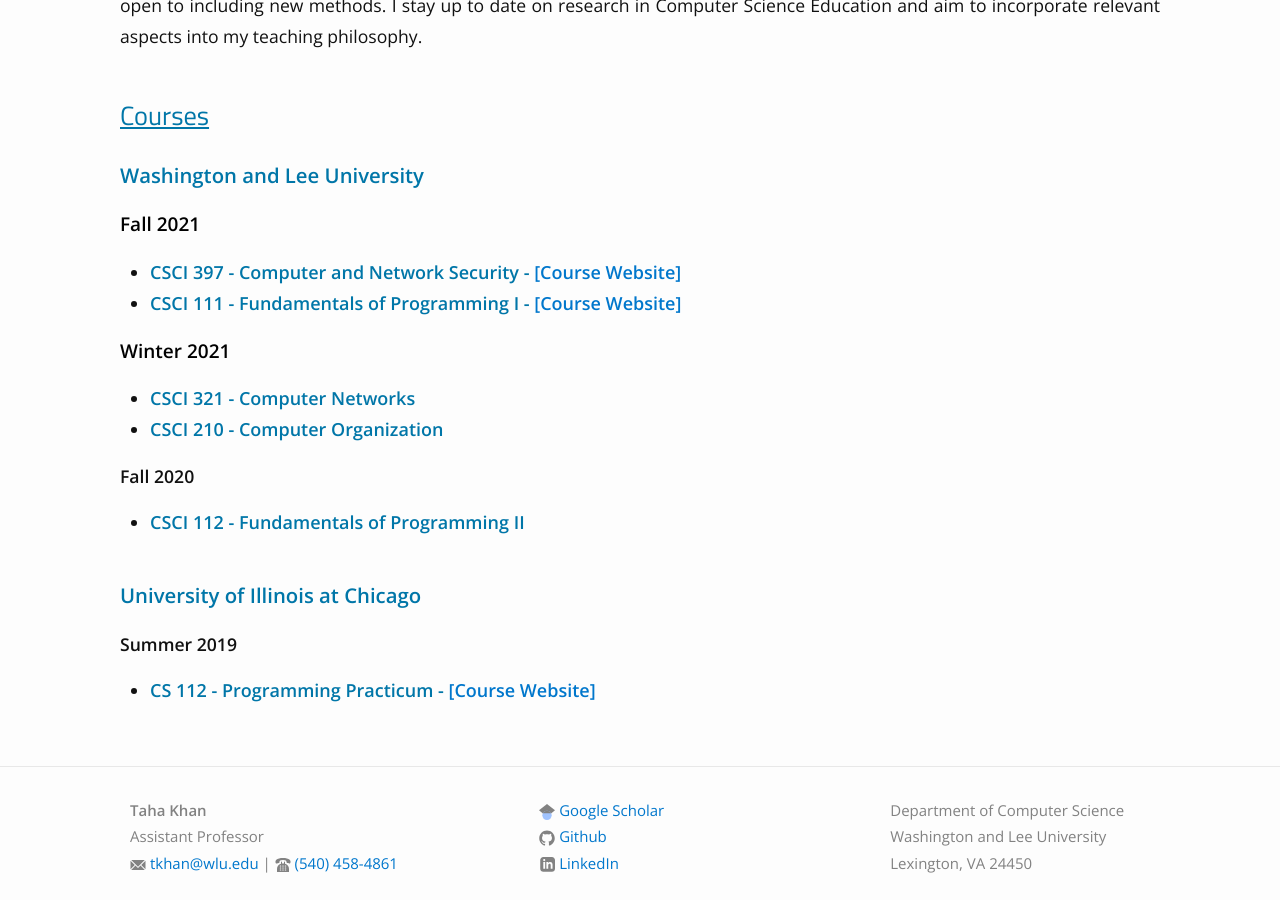
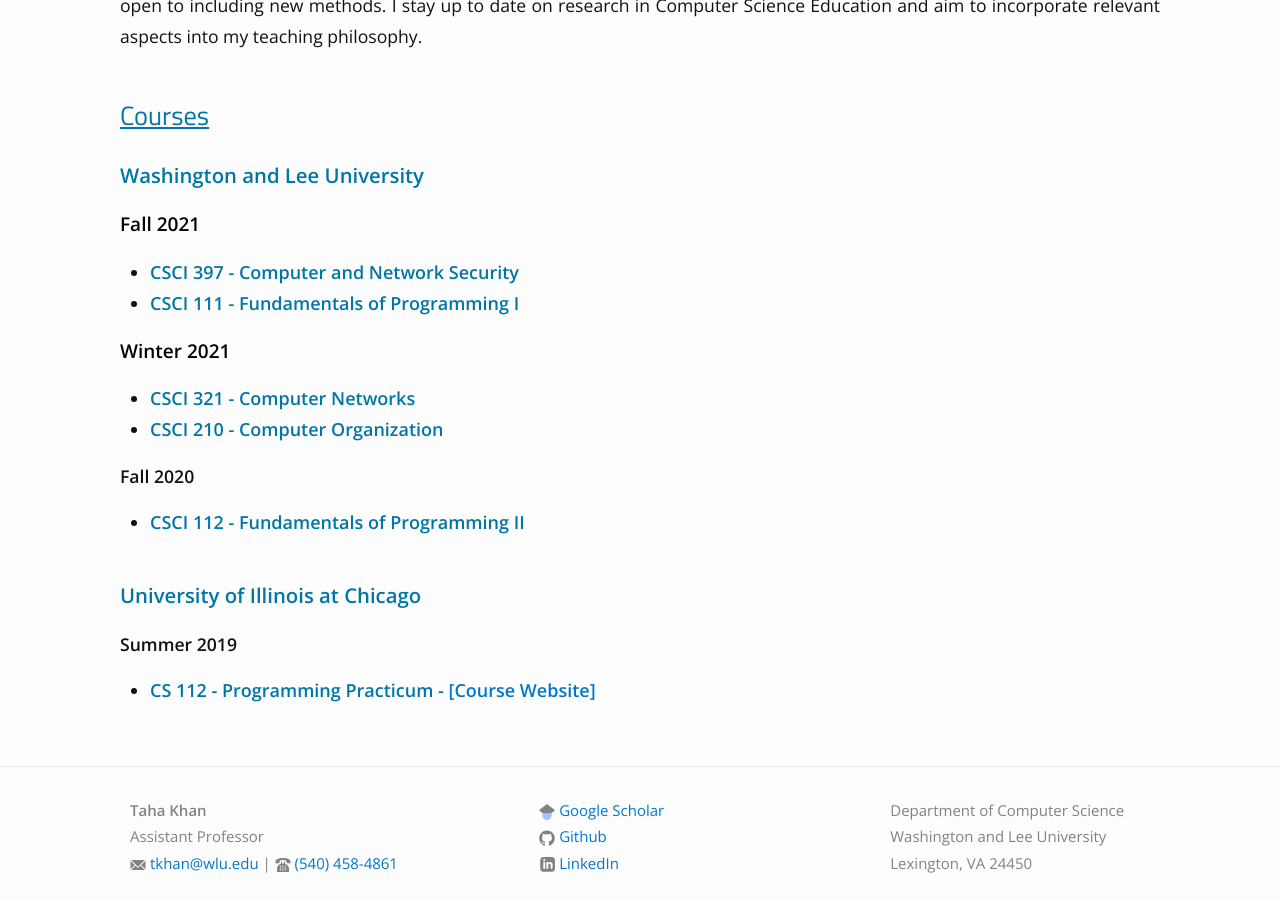
Before and after one commit to tkrad/tahakhan.net, a Jekyll site: the page built from teaching.md, in a window 1280 px wide and 900 px high, scrolled down 554 px. Built offline with Jekyll 4.4.1, drawn with Linux system fonts in a browser that asks for light colours; our own code applies the rules of GitHub Pages for plain Markdown files.

Commit message:
Update teaching.md

```diff
--- a/teaching.md
+++ b/teaching.md
@@ -24,9 +24,9 @@
 
 <div style = "color:black; font-weight: bold; font-size:19px; margin-bottom:15px">Fall 2021</div>
 
-* <div style = "color:#0076A8; font-weight: bold; font-size:18px">CSCI 397 - Computer and Network Security - <a href="" target="_blank">[Course Website]</a></div>
+* <div style = "color:#0076A8; font-weight: bold; font-size:18px">CSCI 397 - Computer and Network Security</div>
 
-* <div style = "color:#0076A8; font-weight: bold; font-size:18px">CSCI 111 - Fundamentals of Programming I - <a href="" target="_blank">[Course Website]</a></div>
+* <div style = "color:#0076A8; font-weight: bold; font-size:18px">CSCI 111 - Fundamentals of Programming I</div>
 
 
 <div style = "color:black; font-weight: bold; font-size:19px; margin-bottom:15px">Winter 2021</div>
```
